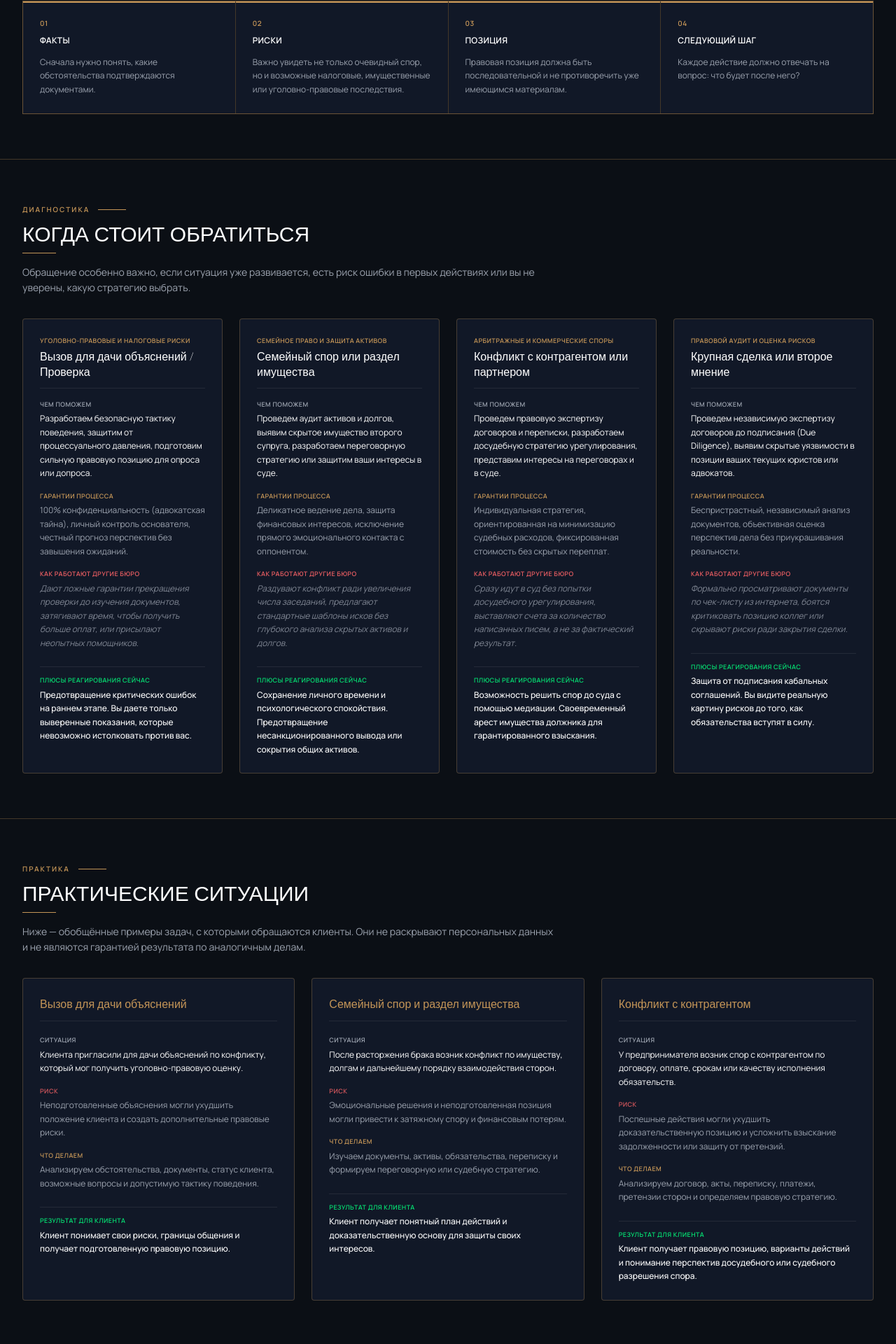
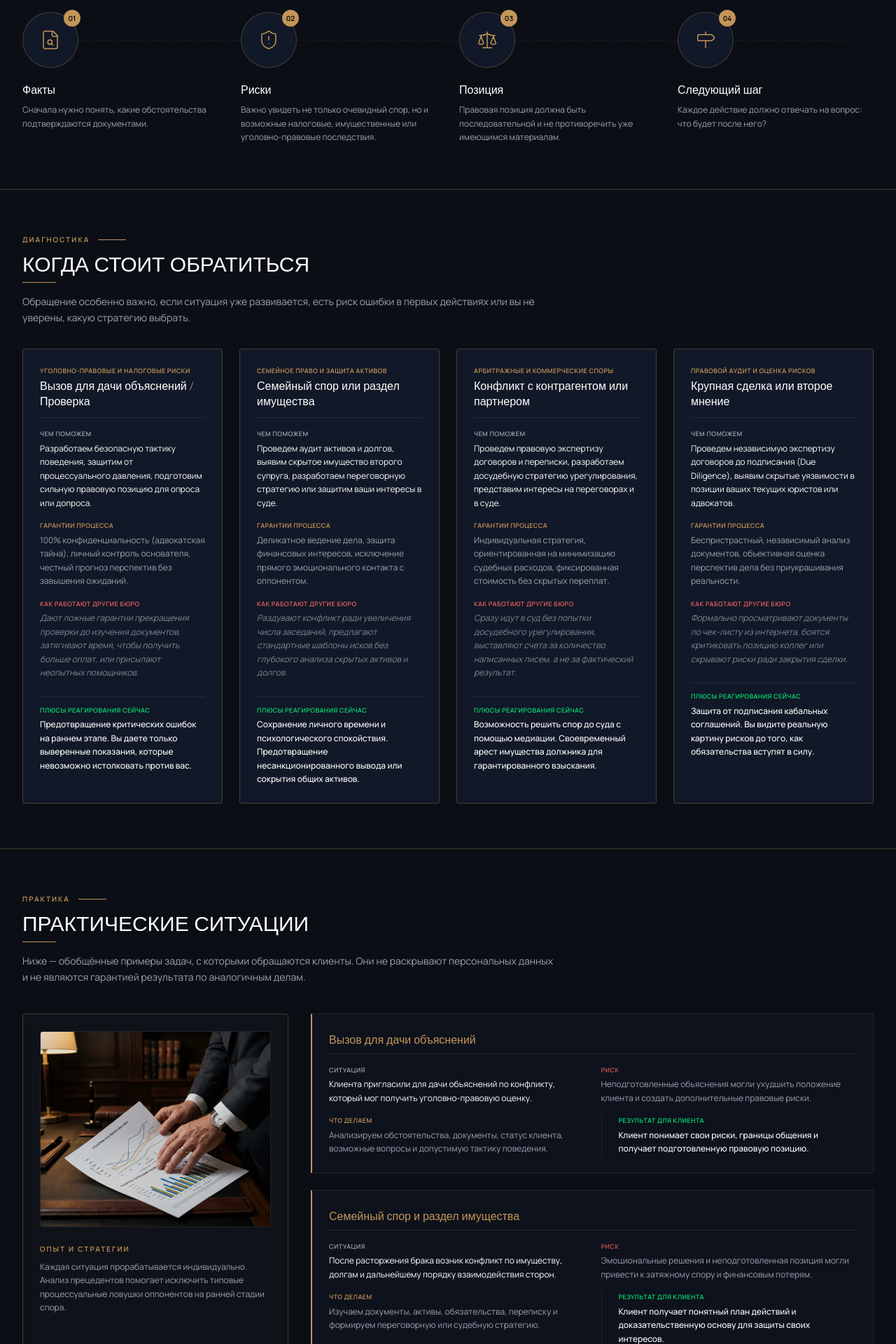
Before and after one commit to khewftw/poplavsky, a Next.js app: page / in a window 1280 px wide. Shown: the part 2320-4240 px from the top of the page at 70% size. Built offline with nearby package versions, Linux system fonts and the light colour scheme; a web font is replaced by a local one.

Commit message:
Редизайн блока Почему стратегия важнее реакции в таймлайн и блока Практические ситуации

```diff
--- a/components/sections/PracticalSituations.tsx
+++ b/components/sections/PracticalSituations.tsx
@@ -1,26 +1,56 @@
+import Image from "next/image";
 import { practicalSituationsSection } from "@/lib/content";
 import { SectionHeading } from "@/components/ui/SectionHeading";
 import { Section } from "@/components/ui/Section";
+import { Button } from "@/components/ui/Button";
 
 export function PracticalSituations() {
   return (
     <Section id="practical-situations" borderTop>
       <SectionHeading title={practicalSituationsSection.title} overline="ПРАКТИКА" showUnderline />
-      <p className="text-xs sm:text-sm text-text-muted mb-8 -mt-2 max-w-3xl leading-relaxed">
+      <p className="text-xs sm:text-sm text-text-muted mb-10 -mt-2 max-w-3xl leading-relaxed">
         {practicalSituationsSection.subtitle}
       </p>
 
-      <div className="grid grid-cols-1 lg:grid-cols-3 gap-6">
+      <div className="grid grid-cols-1 lg:grid-cols-[380px_1fr] gap-8 lg:items-stretch">
+
+        {/* LEFT COLUMN: IMAGE AND CALL TO ACTION */}
+        <div className="flex flex-col border border-border-gold bg-bg-surface p-6 rounded-sm justify-between">
+          <div className="relative w-full h-[220px] lg:h-[280px] mb-6 rounded-sm overflow-hidden border border-border-subtle">
+            <Image
+              src="/images/practical_situations_bg.png"
+              alt="Оценка прецедентов"
+              fill
+              className="object-cover object-center brightness-90"
+              sizes="(max-width: 1024px) 100vw, 380px"
+              priority
+            />
+          </div>
+          <div className="flex-1 flex flex-col justify-between gap-6">
+            <div>
+              <h4 className="text-[10px] text-gold uppercase tracking-[0.2em] font-semibold mb-2">Опыт и стратегии</h4>
+              <p className="text-xs text-text-muted leading-relaxed">
+                Каждая ситуация прорабатывается индивидуально. Анализ прецедентов помогает исключить типовые процессуальные ловушки оппонентов на ранней стадии спора.
+              </p>
+            </div>
+            <Button href="/contacts" className="w-full text-xs py-3">
+              Обсудить ваш случай →
+            </Button>
+          </div>
+        </div>
+
+        {/* RIGHT COLUMN: STACKED DETAILED SITUATIONS */}
+        <div className="flex flex-col gap-6">
           {practicalSituationsSection.situations.map((sit, idx) => (
             <div
               key={idx}
-            className="flex flex-col p-6 bg-bg-cell border border-border-gold rounded-sm hover:border-gold transition-colors duration-300"
+              className="border-l-2 border-gold bg-bg-cell/40 hover:bg-bg-cell border border-y-border-subtle border-r-border-subtle p-6 hover:border-gold/40 transition-all duration-300"
             >
-            <h3 className="font-serif text-sm sm:text-base text-gold mb-5 border-b border-border-subtle pb-3">
+              <h3 className="font-serif text-base text-gold mb-4 pb-2 border-b border-border-subtle">
                 {sit.title}
               </h3>
 
-            <div className="flex-1 flex flex-col gap-4">
+              <div className="grid grid-cols-1 md:grid-cols-2 gap-x-6 gap-y-4">
                 <div className="space-y-1">
                   <span className="text-[9px] text-text-muted uppercase tracking-wider block font-semibold">Ситуация</span>
                   <p className="text-xs text-text-primary leading-relaxed">{sit.situation}</p>
@@ -36,7 +66,7 @@ export function PracticalSituations() {
                   <p className="text-xs text-text-muted leading-relaxed">{sit.action}</p>
                 </div>
 
-              <div className="space-y-1 border-t border-border-subtle pt-3 mt-2">
+                <div className="space-y-1 border-t md:border-t-0 md:border-l border-border-subtle pt-3 md:pt-0 md:pl-6">
                   <span className="text-[9px] text-green-400 uppercase tracking-wider block font-semibold">Результат для клиента</span>
                   <p className="text-xs text-text-primary leading-relaxed font-medium">{sit.result}</p>
                 </div>
@@ -44,6 +74,8 @@ export function PracticalSituations() {
             </div>
           ))}
         </div>
+
+      </div>
     </Section>
   );
 }
--- a/components/sections/StrategyVsReaction.tsx
+++ b/components/sections/StrategyVsReaction.tsx
@@ -1,34 +1,52 @@
 import { strategyVsReactionSection } from "@/lib/content";
 import { SectionHeading } from "@/components/ui/SectionHeading";
-import { BentoCell } from "@/components/ui/BentoCell";
-import { BentoGrid } from "@/components/ui/BentoGrid";
 import { Section } from "@/components/ui/Section";
+import { FileSearch, ShieldAlert, Scale, Milestone } from "lucide-react";
 
 export function StrategyVsReaction() {
+  const icons = [FileSearch, ShieldAlert, Scale, Milestone];
+
   return (
     <Section id="strategy-vs-reaction" borderTop>
       <SectionHeading title={strategyVsReactionSection.title} overline="ПОДХОД" showUnderline />
-      <p className="text-xs sm:text-sm text-text-muted mb-6 -mt-2 max-w-3xl leading-relaxed">
+      <p className="text-xs sm:text-sm text-text-muted mb-10 -mt-2 max-w-3xl leading-relaxed">
         {strategyVsReactionSection.subtitle}
       </p>
-      <BentoGrid className="grid-cols-1 sm:grid-cols-2 lg:grid-cols-4">
-        {strategyVsReactionSection.cards.map((card, idx) => (
-          <BentoCell
-            key={idx}
-            className="flex flex-col gap-3 min-h-[160px] border-t-2 border-t-gold hover:outline hover:outline-1 hover:outline-gold/30 transition-all group"
-          >
-            <span className="text-[10px] text-gold font-semibold tracking-wider uppercase leading-none">
+
+      <div className="relative mt-8">
+        {/* Horizontal Line for Desktop */}
+        <div className="hidden lg:block absolute top-10 left-10 right-10 h-px border-t border-dashed border-border-gold/40 z-0" />
+
+        {/* Vertical Line for Mobile/Tablet */}
+        <div className="lg:hidden absolute top-4 bottom-4 left-10 w-px border-l border-dashed border-border-gold/40 z-0" />
+
+        <div className="grid grid-cols-1 lg:grid-cols-4 gap-10 lg:gap-8 relative z-10">
+          {strategyVsReactionSection.cards.map((card, idx) => {
+            const Icon = icons[idx];
+            return (
+              <div key={idx} className="flex flex-row lg:flex-col items-start gap-6 lg:gap-0 group">
+                {/* Circle step number/icon */}
+                <div className="w-20 h-20 shrink-0 rounded-full bg-bg-cell border border-border-gold flex items-center justify-center lg:mb-5 group-hover:border-gold group-hover:bg-bg-elevated transition-all duration-300 relative z-10">
+                  <span className="absolute -top-1 -right-1 w-6 h-6 rounded-full bg-gold text-bg-primary text-[10px] font-bold flex items-center justify-center select-none">
                     {(idx + 1).toString().padStart(2, "0")}
                   </span>
-            <h3 className="text-xs font-semibold text-text-primary uppercase tracking-wide leading-snug group-hover:text-gold transition-colors">
+                  <Icon className="text-gold group-hover:scale-110 transition-transform duration-300" size={30} strokeWidth={1.2} />
+                </div>
+
+                {/* Text content */}
+                <div className="flex-1 lg:text-left pt-2 lg:pt-0">
+                  <h3 className="font-serif text-base text-text-primary mb-2 group-hover:text-gold transition-colors leading-snug">
                     {card.title}
                   </h3>
-            <p className="text-xs text-text-muted leading-relaxed">
+                  <p className="text-xs text-text-muted leading-relaxed max-w-xs">
                     {card.desc}
                   </p>
-          </BentoCell>
-        ))}
-      </BentoGrid>
+                </div>
+              </div>
+            );
+          })}
+        </div>
+      </div>
     </Section>
   );
 }
```
Also changed, not shown: public/images/practical_situations_bg.png (added). Lines whose indentation alone changed are shown as unchanged.
